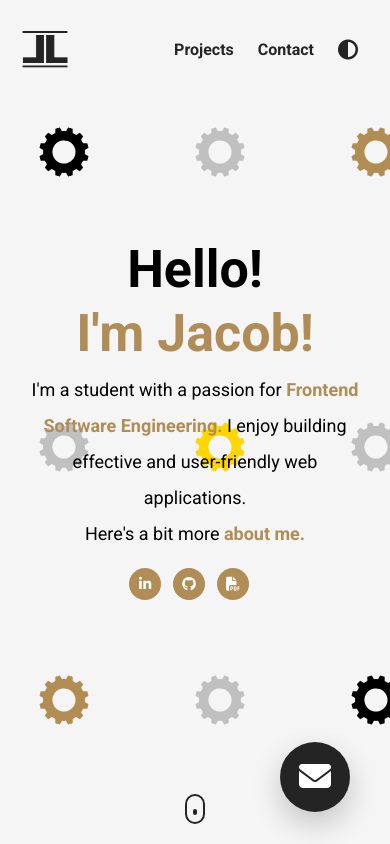
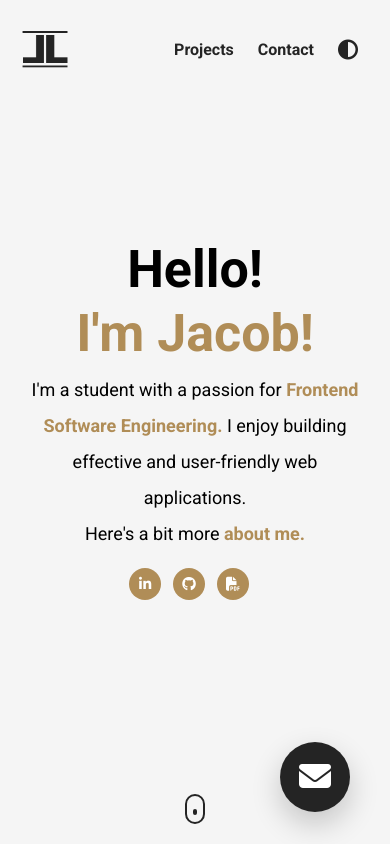
Before and after one commit to JacobLopez1/AdvancedEportfolio, a plain HTML site: page index.html in a window 390 px wide. Shown: the top 844 px of the page. Drawn offline with nearby package versions, Linux system fonts and the light colour scheme.

Commit message:
Gear Fix

```diff
--- a/index.html
+++ b/index.html
@@ -206,13 +206,10 @@
         </div>
       </div>
       <img src="./assets/gear.svg" alt="" class="shape shape--0">
-      <img src="./assets/gear.svg" alt="" class="shape shape--1">
       <img src="./assets/gear.svg" alt="" class="shape shape--2">
       <img src="./assets/gear.svg" alt="" class="shape shape--3">
-      <img src="./assets/gear.svg" alt="" class="shape shape--4">
       <img src="./assets/gear.svg" alt="" class="shape shape--5">
       <img src="./assets/gear.svg" alt="" class="shape shape--6">
-      <img src="./assets/gear.svg" alt="" class="shape shape--7">
       <img src="./assets/gear.svg" alt="" class="shape shape--8">
     </section>
     <section id="projects">
--- a/style.css
+++ b/style.css
@@ -635,7 +635,7 @@ footer {
 
 .shape--0 {
     top: 15vh;
-    left: 10%;
+    left: 10vw;
 }
 
 .shape--1 {
@@ -646,13 +646,13 @@ footer {
 
 .shape--2 {
     top: 15vh;
-    left: 90%;
+    left: 80vw;
     filter: invert(53%) sepia(3%) saturate(6326%) hue-rotate(358deg) brightness(109%) contrast(80%);
 }
 
 .shape--3 {
     top: 50vh;
-    left: 10%;
+    left: 10vw;
     filter: invert(93%) sepia(0%) saturate(157%) hue-rotate(139deg) brightness(86%) contrast(85%);
 }
 
@@ -664,13 +664,13 @@ footer {
 
 .shape--5 {
     top: 50vh;
-    left: 90%;
+    left: 80vw;
     filter: invert(93%) sepia(0%) saturate(157%) hue-rotate(139deg) brightness(86%) contrast(85%);
 }
 
 .shape--6 {
     top: 80vh;
-    left: 10%;
+    left: 10vw;
     filter: invert(53%) sepia(3%) saturate(6326%) hue-rotate(358deg) brightness(109%) contrast(80%);
 }
 
@@ -682,7 +682,7 @@ footer {
 
 .shape--8 {
     top: 80vh;
-    left: 90%;
+    left: 80vw;
 }
 
 /* Small Phones, tablets, large smart phones */
@@ -733,4 +733,7 @@ footer {
     .modal__half {
         padding: 40px;
     }
+    .shape {
+        display: none;
+    }
 }
```
